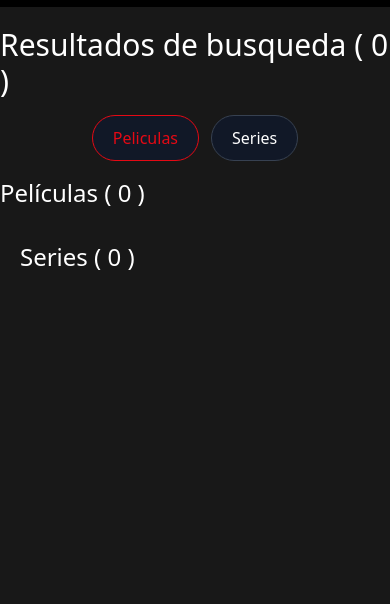
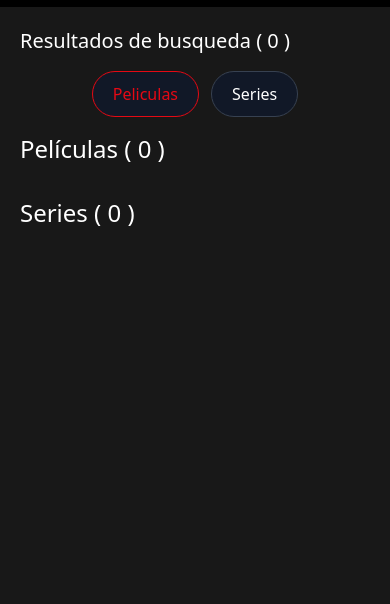
Before and after one commit to jleon80/Proyecto-final-JAVASCRIPT, a plain HTML site: page search-results.html in a window 390 px wide. Shown: the part 53-657 px from the top of the page. Drawn offline with nearby package versions, Linux system fonts and the light colour scheme; no server answers.

Commit message:
refactorint margins

```diff
--- a/search-results.html
+++ b/search-results.html
@@ -129,7 +129,7 @@
     <section class="container mx-auto w-full">
 
       <!-- -----list of search results----- -->
-      <p class="mt-5 text-3xl text-white">Resultados de busqueda <span class="search-counter-total">( 0 )</span> </p>
+      <p class="mt-5 ml-5 text-xl md:text-3xl text-white">Resultados de busqueda <span class="search-counter-total">( 0 )</span> </p>
 
       <!--------------------Botones para busqueda-------------------->
 
@@ -146,11 +146,11 @@
       </section>
 
       <div class="info-container"></div>
-      <p class="mb-3 text-2xl text-white">Películas <span class="search-counter-movies">( 0 )</span> </p>
+      <p class="mb-3 ml-5 text-2xl text-white">Películas <span class="search-counter-movies">( 0 )</span> </p>
       <section id="container-movies" class="mx-auto w-full flex flex-wrap justify-center m-auto">
         <!-- contenedor para renderizar contenido desde javascript  -->
       </section>
-      <p class="m-5 text-2xl text-white">Series <span class="search-counter-series">( 0 )</span> </p>
+      <p class="m-5 ml-5 text-2xl text-white">Series <span class="search-counter-series">( 0 )</span> </p>
       <section id="container-series" class="mx-auto w-full flex flex-wrap justify-center m-auto">
         <!-- contenedor para renderizar contenido desde javascript  -->
       </section>
```
